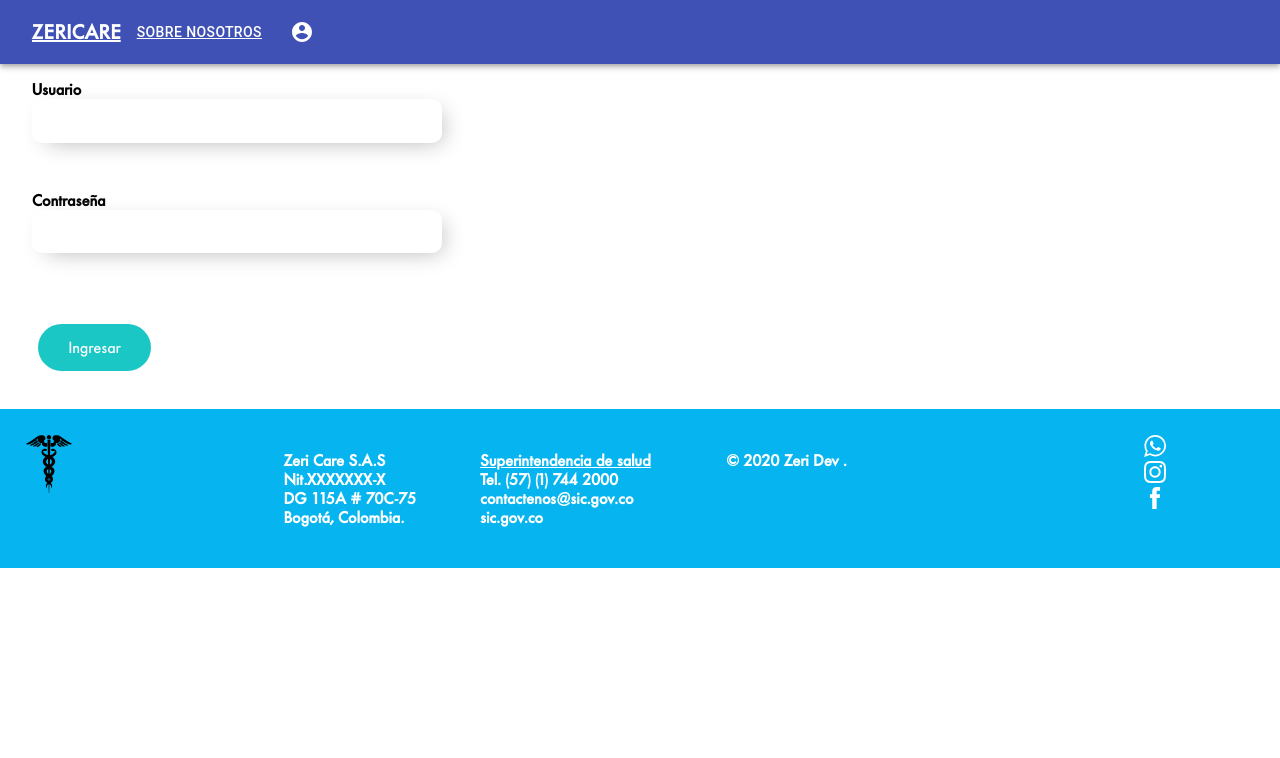
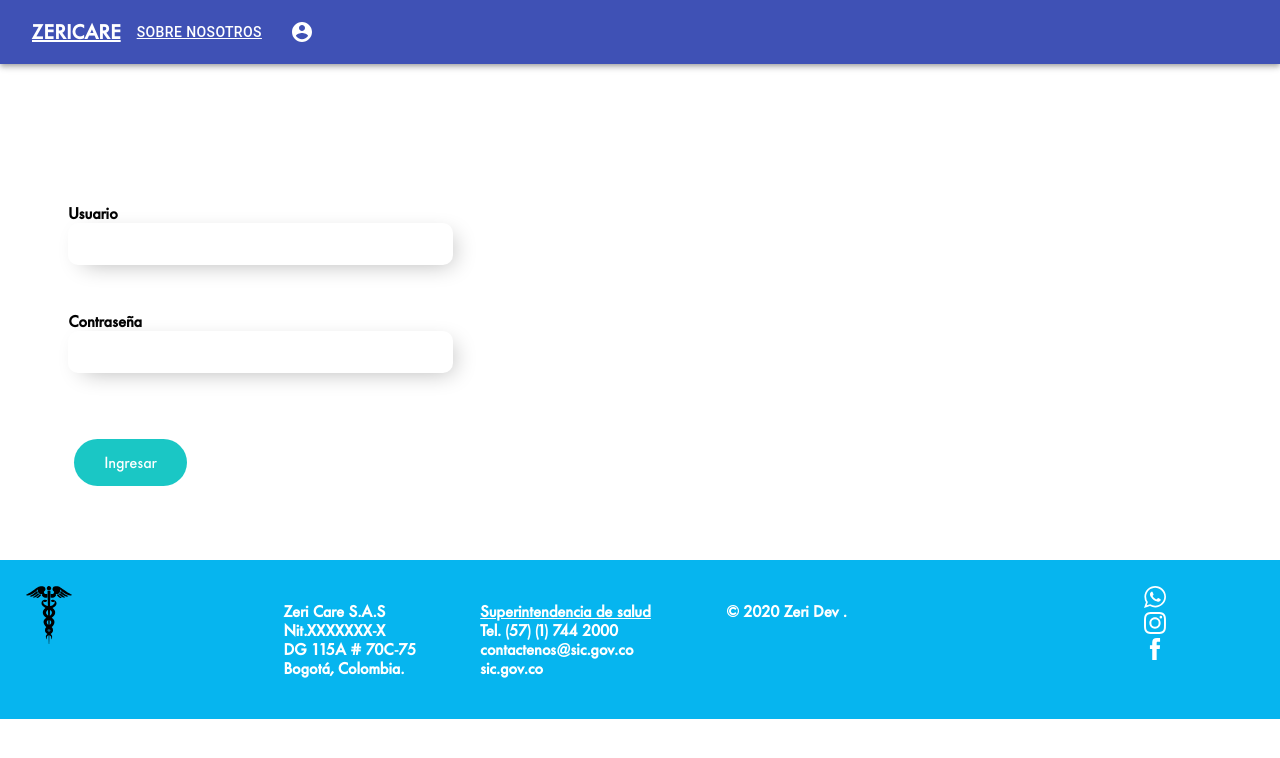
Before and after one commit to Skrillmau/zericare, a React app: page /login in a window 1280 px wide. Shown: the top 758 px of the page. Built offline with nearby package versions, Linux system fonts and the light colour scheme; the HTML template or start-up script is replaced by a standard one.

Commit message:
margin fix

```diff
--- a/src/Componentes/LoginForm/LoginForm.js
+++ b/src/Componentes/LoginForm/LoginForm.js
@@ -4,7 +4,7 @@ import TxtButton from "../Button/txt/txtButton";
 class LoginForm extends Component {
   render() {
     return (
-      <div>
+      <div className={styles.main}>
         <form onSubmit={this.props.onSubmit}>
           <p className={styles.label}>Usuario</p>
           <input id="user" className={styles.input} type="text" />
```
